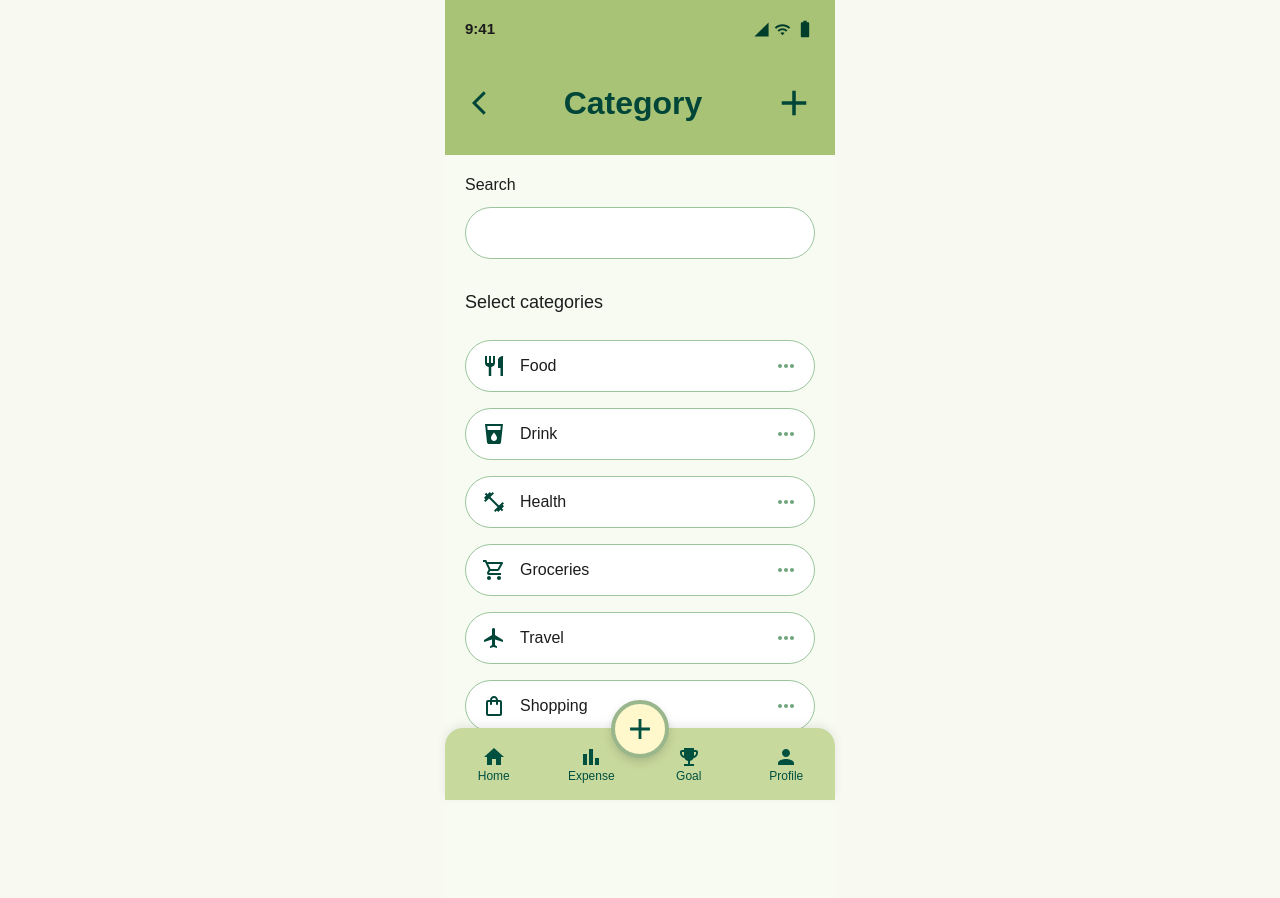
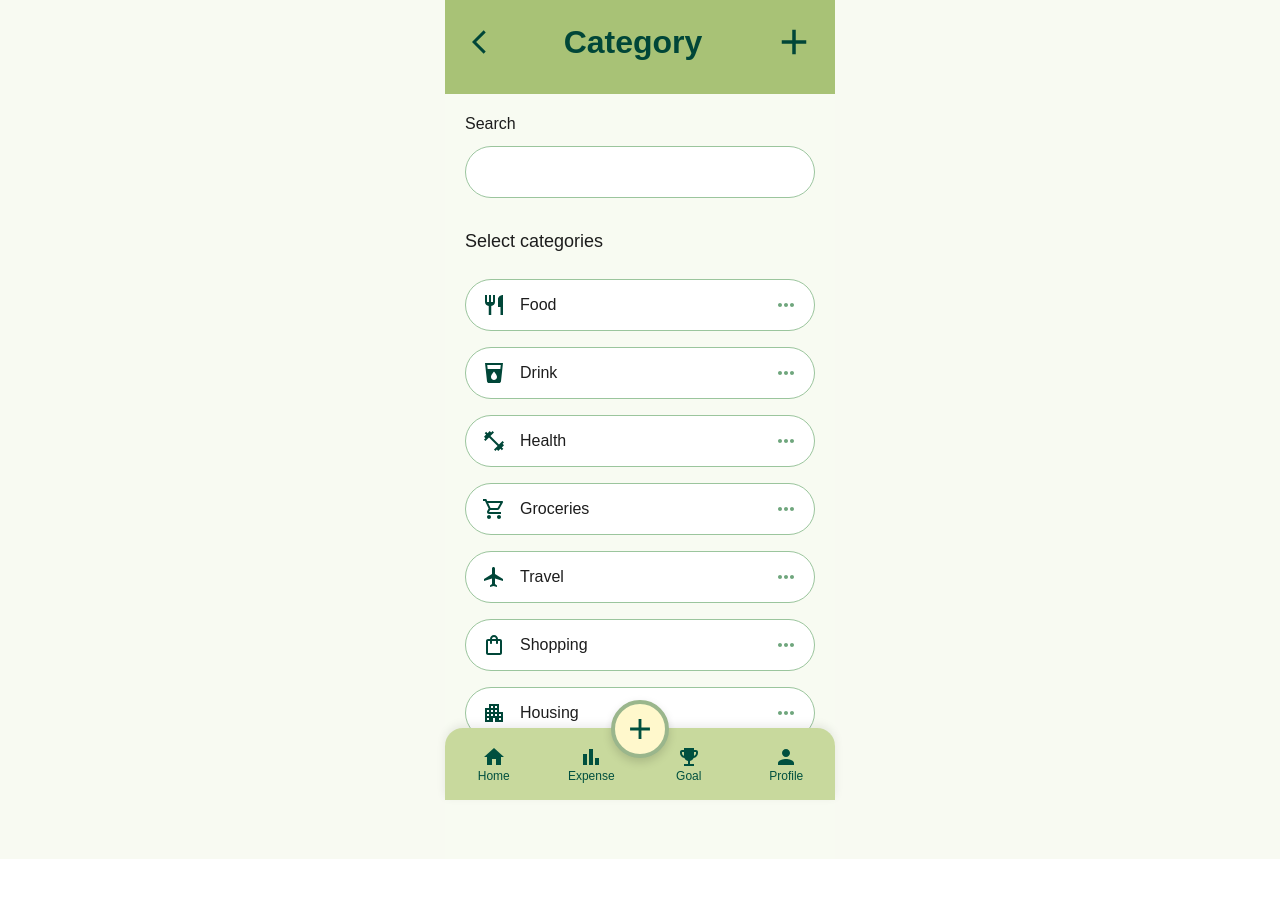
Before and after one commit to G4-Expense-Tracker/4G-Expense-Tracker, a React (Vite) app in the folder canopy-FRONTEND/: page /category in a window 1280 px wide. Shown: the top 898 px of the page. After the commit the page ends 859 px from the top, so only its background shows below. Built offline with nearby package versions, Linux system fonts and the light colour scheme.

Commit message:
RESTRUCTURED FOLDERS: moved category inside of profile_pages, created reuseable header component

```diff
--- a/canopy-FRONTEND/src/App.jsx
+++ b/canopy-FRONTEND/src/App.jsx
@@ -10,7 +10,7 @@ import Goal from "./components/goal_pages/Goal";
 
 import DashboardPage from "./components/pages/dashboard/DashboardPage";
 import ExpenseDashboard from "./components/pages/dashboard/ExpenseDashboard";
-import CategoryPage from "./components/category/CategoryPage";
+import CategoryPage from "./components/profile_pages/category/CategoryPage";
 import NewGoal from "./components/goal_pages/NewGoal";
 
 function App() {
--- /dev/null
+++ b/canopy-FRONTEND/src/components/profile_pages/Header.jsx
@@ -0,0 +1,79 @@
+import {
+    Box,
+    Typography,
+    TextField,
+    IconButton,
+    InputAdornment,
+} from "@mui/material";
+
+import ArrowBackIosNewIcon from "@mui/icons-material/ArrowBackIosNew";
+import AddIcon from "@mui/icons-material/Add";
+import SearchIcon from "@mui/icons-material/Search";
+import MoreHorizIcon from "@mui/icons-material/MoreHoriz";
+
+import RestaurantIcon from "@mui/icons-material/Restaurant";
+import LocalDrinkIcon from "@mui/icons-material/LocalDrink";
+import FitnessCenterIcon from "@mui/icons-material/FitnessCenter";
+import ShoppingCartOutlinedIcon from "@mui/icons-material/ShoppingCartOutlined";
+import FlightOutlinedIcon from "@mui/icons-material/FlightOutlined";
+import ShoppingBagOutlinedIcon from "@mui/icons-material/ShoppingBagOutlined";
+import ApartmentOutlinedIcon from "@mui/icons-material/ApartmentOutlined";
+import DeleteIcon from '@mui/icons-material/Delete';
+import EditIcon from '@mui/icons-material/Edit';
+
+function Header({ title }) {
+    return (
+        <Box
+            sx={{
+                bgcolor: "#a8c276",
+                px: "20px",
+                pt: "18px",
+                pb: "28px",
+            }}
+        >
+
+            {/* TOP ROW */}
+            <Box
+                sx={{
+                    display: "flex",
+                    justifyContent: "space-between",
+                    alignItems: "center",
+                }}
+            >
+                {/* BACK BUTTON */}
+                <IconButton
+                    onClick={() => navigate(-1)}
+                    sx={{
+                        color: "#004638",
+                        p: 0,
+                    }}
+                >
+                    <ArrowBackIosNewIcon sx={{ fontSize: 28 }} />
+                </IconButton>
+
+                {/* TITLE */}
+                <Typography
+                    sx={{
+                        fontSize: "32px",
+                        fontWeight: 800,
+                        color: "#004638",
+                    }}
+                >
+                    {title}
+                </Typography>
+
+                {/* ADD BUTTON */}
+                <IconButton
+                    sx={{
+                        color: "#004638",
+                        p: 0,
+                    }}
+                >
+                    <AddIcon sx={{ fontSize: 42 }} />
+                </IconButton>
+            </Box>
+        </Box>
+    )
+}
+
+export default Header
--- a/canopy-FRONTEND/src/components/category/CategoryPage.jsx
+++ b/canopy-FRONTEND/src/components/profile_pages/category/CategoryPage.jsx
@@ -26,9 +26,10 @@ import WifiIcon from "@mui/icons-material/Wifi";
 import BatteryFullIcon from "@mui/icons-material/BatteryFull";
 
 // Imported the FooterNav Component from the dashboard to reuse the same footer navigation across different pages.
-import FooterNav from "../pages/dashboard/FooterNav";
+import FooterNav from "../../pages/dashboard/FooterNav";
 
 import { useNavigate } from "react-router-dom";
+import Header from "../Header";
 
 export default function CategoryPage() {
   const navigate = useNavigate();
@@ -78,87 +79,8 @@ export default function CategoryPage() {
       }}
     >
       {/* HEADER */}
-      <Box
-        sx={{
-          bgcolor: "#a8c276",
-          px: "20px",
-          pt: "18px",
-          pb: "28px",
-        }}
-      >
-        {/* STATUS BAR */}
-        <Box
-          sx={{
-            display: "flex",
-            justifyContent: "space-between",
-            alignItems: "center",
-            mb: "38px",
-          }}
-        >
-          <Typography
-            sx={{
-              fontWeight: 700,
-              fontSize: "15px",
-              color: "#1d1d1d",
-            }}
-          >
-            9:41
-          </Typography>
+      <Header title="Category"></Header>
 
-          <Box
-            sx={{
-              display: "flex",
-              alignItems: "center",
-              gap: 0.5,
-            }}
-          >
-            <SignalCellular4BarIcon sx={{ fontSize: 17 }} />
-            <WifiIcon sx={{ fontSize: 17 }} />
-            <BatteryFullIcon sx={{ fontSize: 20 }} />
-          </Box>
-        </Box>
-
-        {/* TOP ROW */}
-        <Box
-          sx={{
-            display: "flex",
-            justifyContent: "space-between",
-            alignItems: "center",
-          }}
-        >
-          {/* BACK BUTTON */}
-          <IconButton
-            onClick={() => navigate(-1)}
-            sx={{
-              color: "#004638",
-              p: 0,
-            }}
-          >
-            <ArrowBackIosNewIcon sx={{ fontSize: 28 }} />
-          </IconButton>
-
-          {/* TITLE */}
-          <Typography
-            sx={{
-              fontSize: "32px",
-              fontWeight: 800,
-              color: "#004638",
-            }}
-          >
-            Category
-          </Typography>
-
-          {/* ADD BUTTON */}
-          <IconButton
-            sx={{
-              color: "#004638",
-              p: 0,
-            }}
-          >
-            <AddIcon sx={{ fontSize: 42 }} />
-          </IconButton>
-        </Box>
-      </Box>
 
       {/* CONTENT */}
       <Box
```
